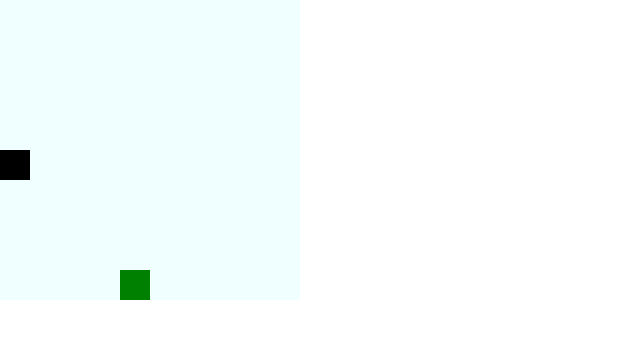
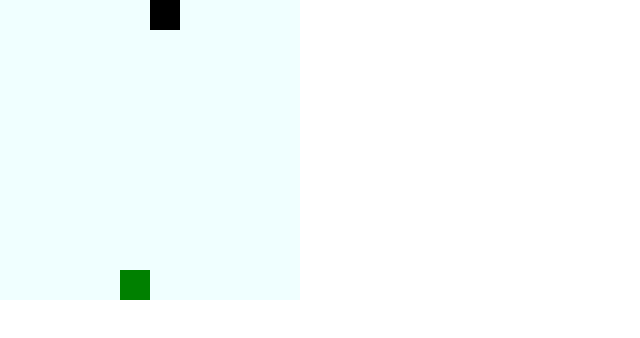
Before and after one commit to G3F4/warsawjs-workshop-47-reactive-snake, a React (Create React App) app in the folder reactive-snake/: page / in a window 1280 px wide. Shown: the top 338 px of the page, without its empty margins (0-640 px from the left). Built offline with nearby package versions, Linux system fonts and the light colour scheme.

Commit message:
Pętla gry i ruch węża

```diff
--- a/reactive-snake/src/App.js
+++ b/reactive-snake/src/App.js
@@ -18,19 +18,32 @@ function App() {
     cellIndex: randomNumberFromZeroN(gridSize),
   });
   const speed = 1000;
+  const direction = 'top';
 
   useEffect(() => {
     const interval = setInterval(() => {
-      setSnake(snake => snake.map(part => ({
-        ...part,
-        cellIndex: part.cellIndex - 1,
-      })))
+      const [snakeHead] = snake;
+      const newSnakeHead = { ...snakeHead };
+
+      if (direction === 'top') {
+        newSnakeHead.rowIndex -= 1;
+      } else if (direction === 'bottom') {
+        newSnakeHead.rowIndex += 1;
+      } else if (direction === 'right') {
+        newSnakeHead.cellIndex += 1;
+      } else if (direction === 'left') {
+        newSnakeHead.cellIndex -= 1;
+      }
+
+      const newSnake = [newSnakeHead, ...snake.slice(0, snake.length - 1)];
+
+      setSnake(newSnake);
     }, speed);
 
     return () => {
       clearInterval(interval);
     };
-  }, [speed])
+  }, [speed, direction, snake]); // TODO wywalić zależność do snake z tego efektu
 
   return (
     <div className="App">
```
Also changed, not shown: 1 other file (tests, documents, lock files or other folders).
